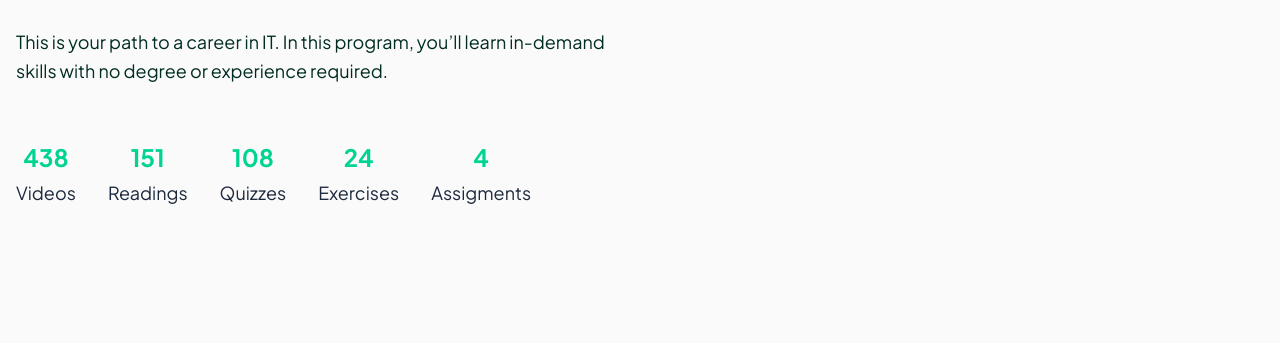
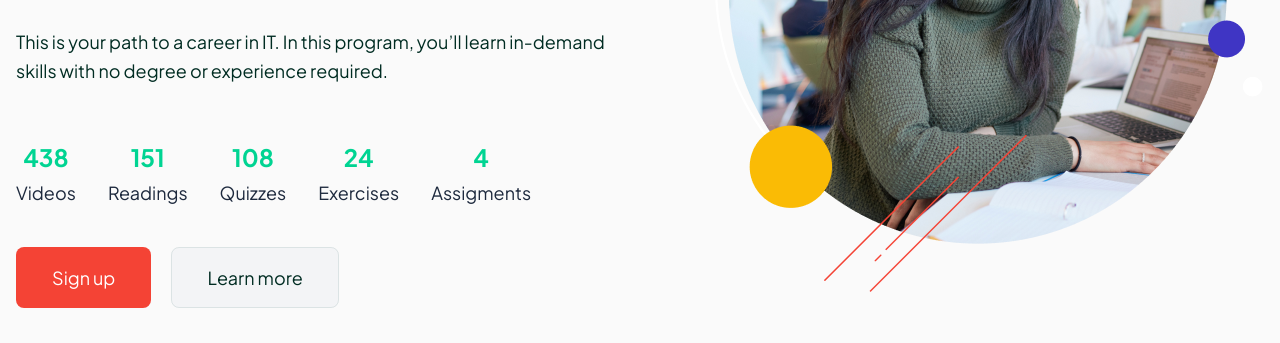
Before and after one commit to RashidMahmud/Tailwind-assignment, a website built with Vite: page practice/index.html in a window 1280 px wide. Shown: the part 457-800 px from the top of the page. Built offline with nearby package versions, Linux system fonts and the light colour scheme.

Commit message:
hero section finish

```diff
--- a/practice/index.html
+++ b/practice/index.html
@@ -100,6 +100,15 @@
           <span class="hero_r_text">Assigments</span>
         </div>
     </div>
+    <div class="flex flex-wrap justify-center sm:justify-start items-center gap-5 herobtn">
+      <button type="button" class="px-5 py-2.5 sm:px-9 sm:py-4 bg-primary dark:bg-secondary rounded-lg text-white text-sm sm:text-lg font-normal leading-relaxed transition-all duration-300 hover:bg-indigo-500 cursor-pointer">Sign up</button>
+        <button type="button" class="px-5 py-2.5 sm:px-9 sm:py-4 bg-gray-100 outline-1 outline-offset-[-1px] outline-teal-900/10 rounded-lg text-emerald-950 text-sm sm:text-lg font-normal leading-relaxed transition-all duration-300 hover:bg-gray-200 cursor-pointer">Learn more</button>
+          </div>
+          </div>
+        <div class="w-full md:w-1/2 flex justify-center md:justify-end heroimage">
+          <img src="/header_image.png" alt="">
+          </div>
+        </div>
 </section>
 
 
```
